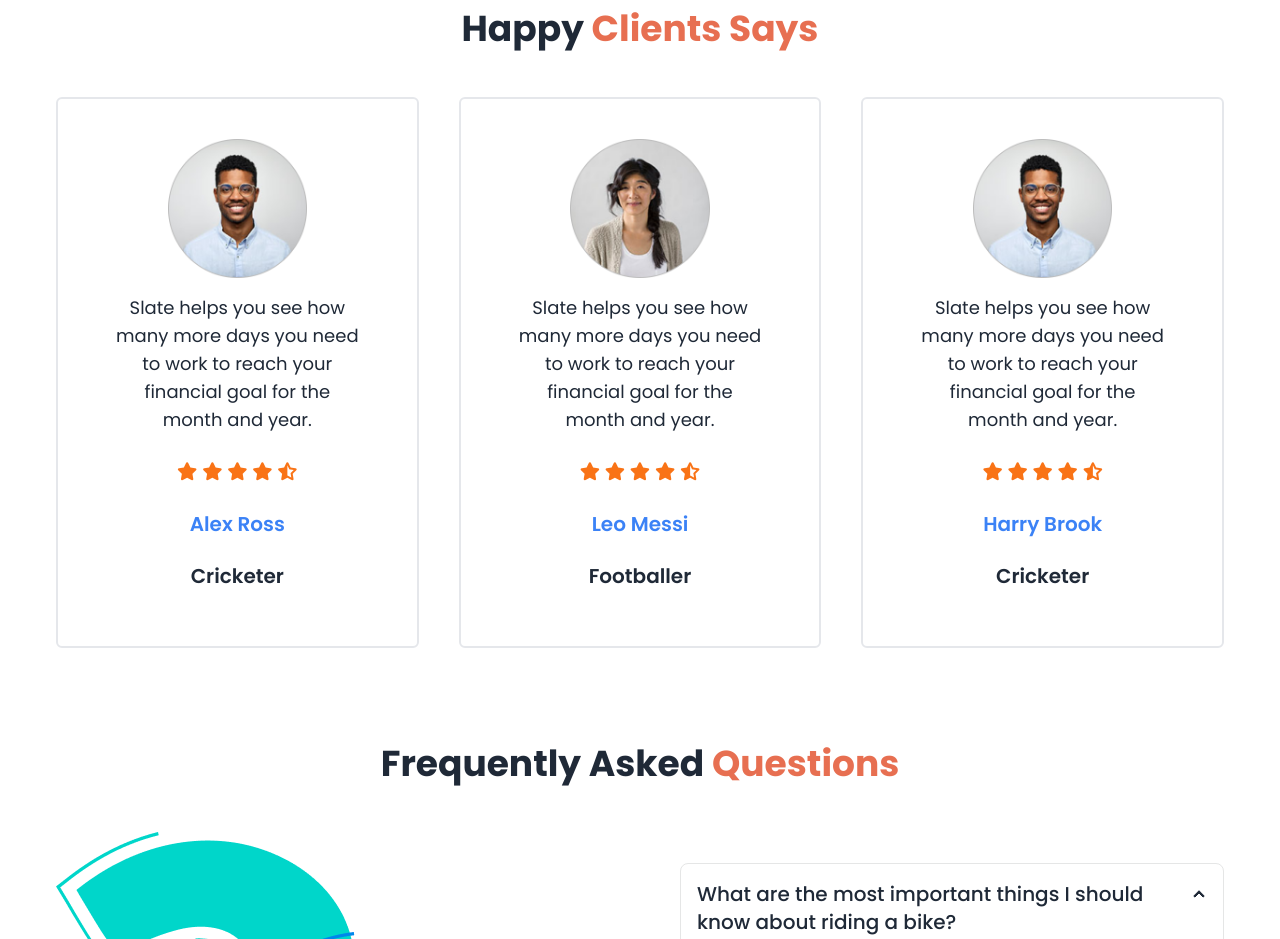
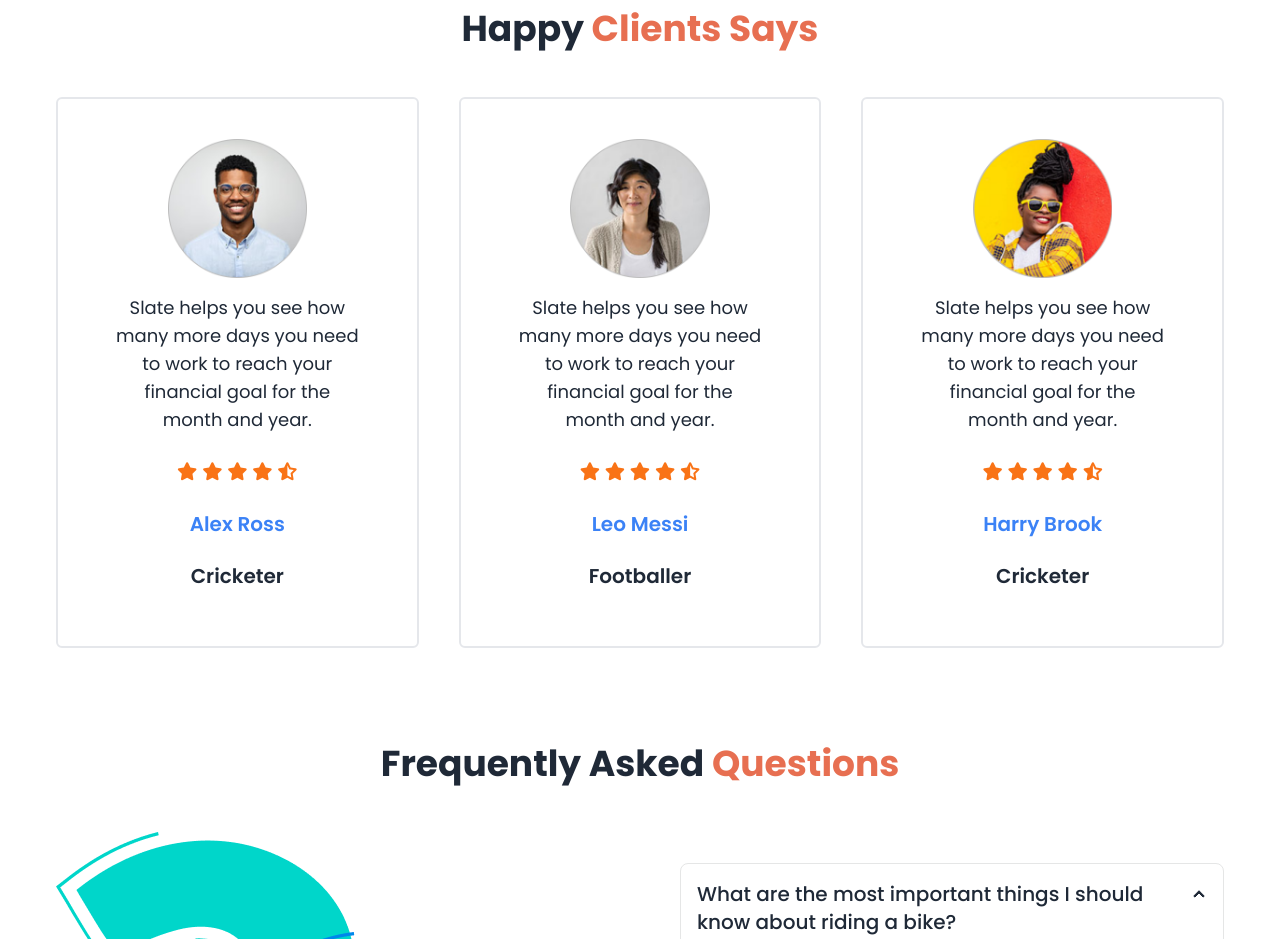
Before and after one commit to HabiburRahman02/biker-zone-using-tailwind, a plain HTML site: page index.html in a window 1280 px wide. Shown: the part 1906-2845 px from the top of the page. Drawn offline with nearby package versions, Linux system fonts and the light colour scheme.

Commit message:
added a image

```diff
--- a/index.html
+++ b/index.html
@@ -255,7 +255,7 @@
                 </div>
                 <div class="card card-compact border-2 rounded-md p-10">
                     <div>
-                        <img class="w-1/2 mx-auto" src="images/others/user-1.png" alt="Shoes" />
+                        <img class="w-1/2 mx-auto" src="images/others/user-3.png" alt="Shoes" />
                     </div>
                     <div class="card-body space-y-4 text-center ">
                         <p class="text-lg">Slate helps you see how many more days you need to work to reach your
```
